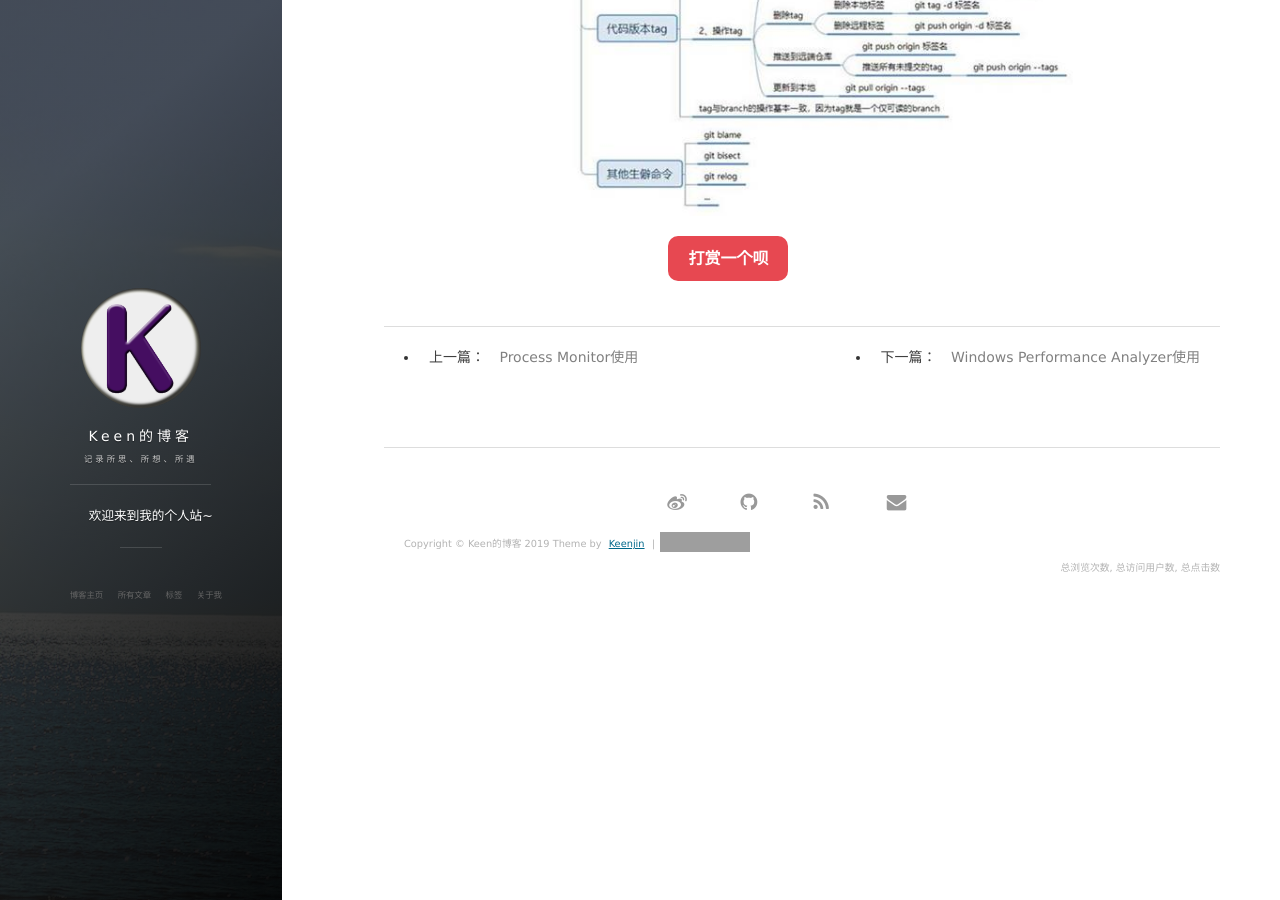
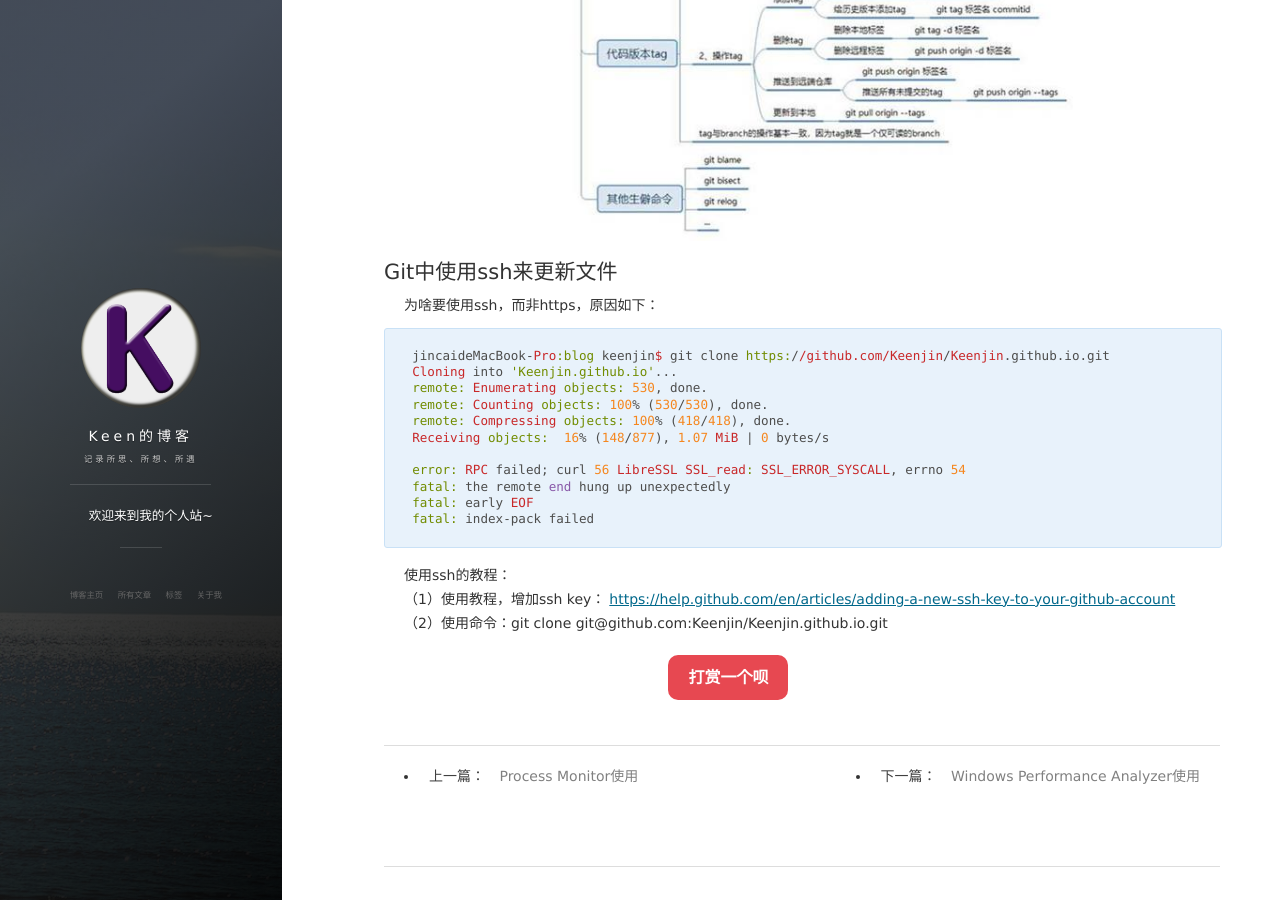
Before and after one commit to Keenjin/Keenjin.github.io, a Jekyll site: the page built from _posts/2019-02-22-git_note.md, in a window 1280 px wide and 900 px high, scrolled down 3855 px. Built offline with Jekyll 4.4.1, drawn with Linux system fonts in a browser that asks for light colours; nearby versions of some CDN libraries; comment, search, counter and statistics services are not loaded; grey boxes are pictures that could not be loaded.

Commit message:
git ssh key

````diff
--- a/_posts/2019-02-22-git_note.md
+++ b/_posts/2019-02-22-git_note.md
@@ -12,6 +12,7 @@ tags: Git
     - [Git与SVN的区别](#git与svn的区别)
 - [Git命令](#git命令)
     - [Git常用命令思维导图](#git常用命令思维导图)
+- [Git中使用ssh来更新文件](#git中使用ssh来更新文件)
 
 <!-- /TOC -->
 
@@ -77,3 +78,25 @@ Git仓库区：Repository，master、branch等，分为本地仓库和远程仓
 git常用命令，简化为如下思维导图
 
 ![jpg](/images/post/git/git_one_page.jpg){:height="100%" width="100%"}
+
+## Git中使用ssh来更新文件
+
+为啥要使用ssh，而非https，原因如下：
+
+```txt
+jincaideMacBook-Pro:blog keenjin$ git clone https://github.com/Keenjin/Keenjin.github.io.git
+Cloning into 'Keenjin.github.io'...
+remote: Enumerating objects: 530, done.
+remote: Counting objects: 100% (530/530), done.
+remote: Compressing objects: 100% (418/418), done.
+Receiving objects:  16% (148/877), 1.07 MiB | 0 bytes/s
+
+error: RPC failed; curl 56 LibreSSL SSL_read: SSL_ERROR_SYSCALL, errno 54
+fatal: the remote end hung up unexpectedly
+fatal: early EOF
+fatal: index-pack failed
+```
+
+使用ssh的教程：
+（1）使用教程，增加ssh key：<https://help.github.com/en/articles/adding-a-new-ssh-key-to-your-github-account>
+（2）使用命令：git clone git@github.com:Keenjin/Keenjin.github.io.git
````
